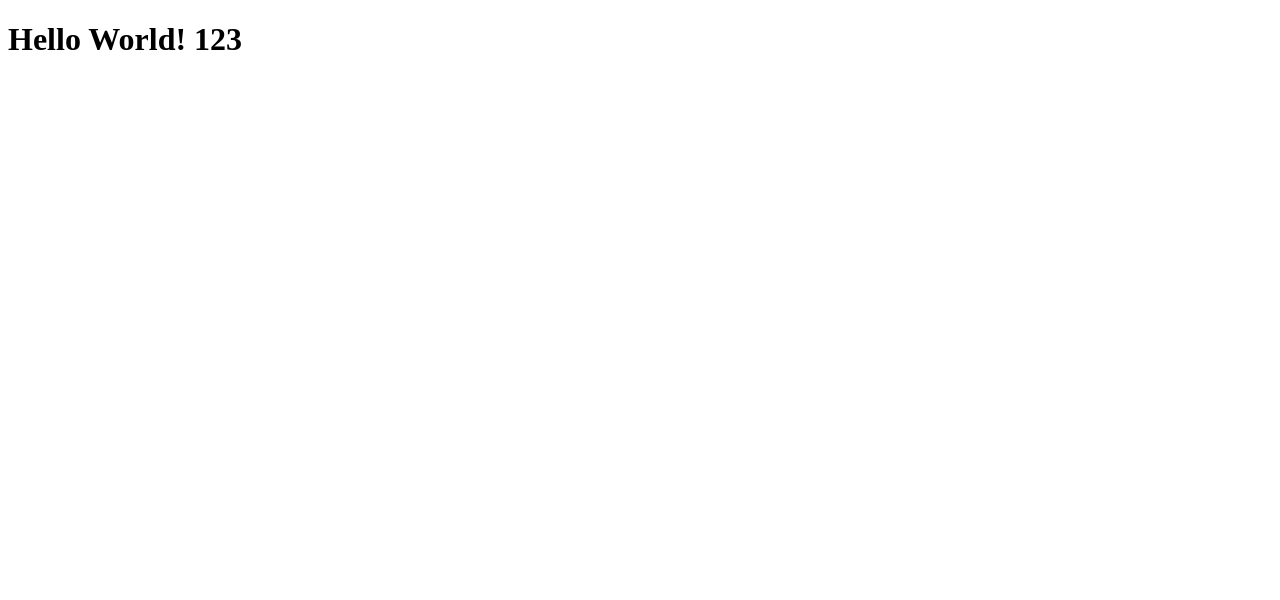
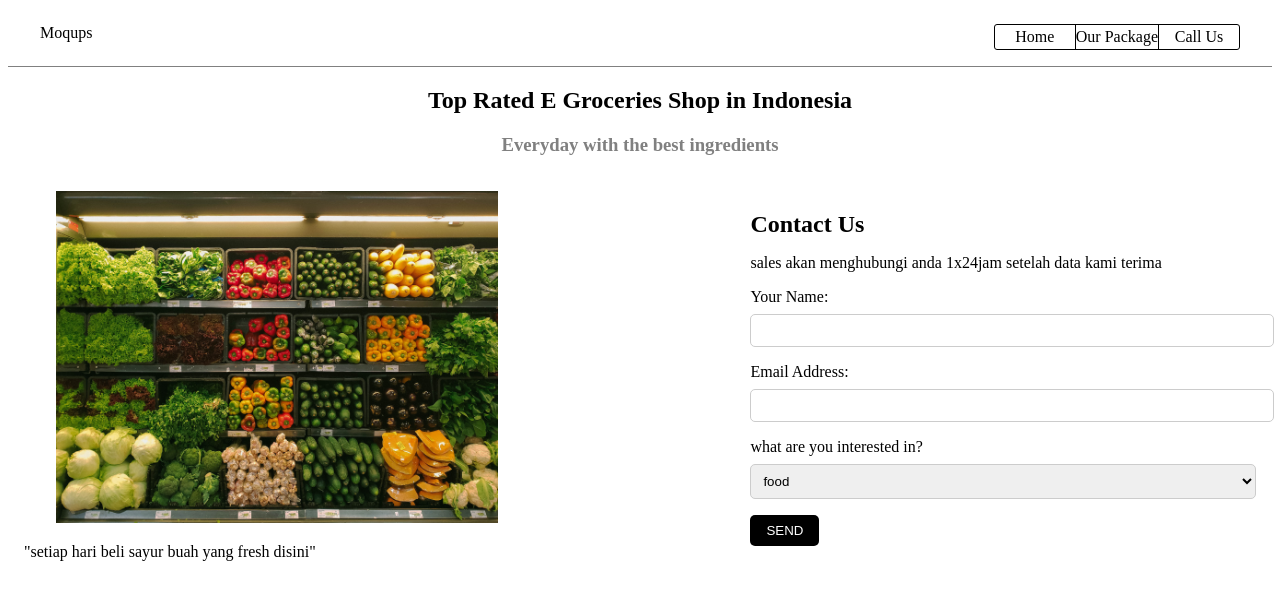
Before and after one commit to ryanfhrez/practice-revou, a plain HTML site: page index.html in a window 1280 px wide. Drawn offline with Linux system fonts and the light colour scheme.

Commit message:
update code

```diff
--- a/index.css
+++ b/index.css
@@ -0,0 +1,98 @@
+.header {
+  display: flex;
+  justify-content: space-between;
+  border-bottom: 1px solid gray;
+  padding: 1em 2em;
+}
+
+.nav {
+  display: flex;
+  border: 1px solid black;
+  border-radius: 3px;
+}
+
+.nav-item {
+  min-width: 80px;
+  text-align: center;
+  padding: 0.2em 0;
+}
+
+.nav-center {
+  border-right: 1px solid black;
+  border-left: 1px solid black;
+}
+
+section#home {
+  display: flex;
+  align-items: center;
+  flex-direction: column;
+}
+section#home h3 {
+  display: flex;
+  align-items: center;
+  flex-direction: column;
+  color: gray;
+}
+.container {
+  display: flex;
+  flex-wrap: wrap;
+  justify-content: space-between;
+}
+
+.main-left {
+  flex-basis: 50%;
+  padding: 1rem;
+}
+
+.main-left img {
+  max-width: 100%;
+}
+
+.main-left p {
+  margin-top: 1rem;
+}
+
+.main-right {
+  flex-basis: 40%;
+  padding: 1rem;
+}
+
+.main-right h2 {
+  font-size: 1.5rem;
+  margin-bottom: 1rem;
+}
+
+.main-right label {
+  display: block;
+  margin-top: 1rem;
+}
+
+.main-right input,
+.main-right textarea,
+.main-right select {
+  width: 100%;
+  padding: 0.5rem;
+  border-radius: 5px;
+  border: 1px solid #ccc;
+  margin-top: 0.5rem;
+}
+
+.main-right button {
+  display: block;
+  margin-top: 1rem;
+  background-color: black;
+  color: white;
+  border: none;
+  padding: 0.5rem 1rem;
+  border-radius: 5px;
+  cursor: pointer;
+}
+
+.main-right button:hover {
+  background-color: #3e8e41;
+}
+
+.main-left img {
+  width: 70%;
+  padding-left: 2em;
+}
--- a/index.html
+++ b/index.html
@@ -1,9 +1,53 @@
 <!DOCTYPE html>
-<html>
-    <head>
-        <title>Website New</title>
-    </head>
-    <body>
-        <h1>Hello World! 123</h1>
-    </body>
+<html lang="en">
+  <head>
+    <meta charset="UTF-8" />
+    <meta http-equiv="X-UA-Compatible" content="IE=edge" />
+    <meta name="viewport" content="width=device-width, initial-scale=1.0" />
+    <title>E-groceries</title>
+    <link rel="stylesheet" href="index.css" />
+  </head>
+  <body>
+    <header class="header">
+      <div class="logo">Moqups</div>
+      <div class="nav">
+        <div class="nav-item">Home</div>
+        <div class="nav-item nav-center">Our Package</div>
+        <div class="nav-item">Call Us</div>
+      </div>
+    </header>
+
+    <main class="main">
+      <section id="home">
+        <div class="banner">
+          <h1>Top Rated E Groceries Shop in Indonesia</h1>
+          <h3>Everyday with the best ingredients</h3>
+        </div>
+      </section>
+      <main class="container">
+        <section class="main-left">
+          <img src="img/fruit1.jpg" alt="Description of the image" />
+          <p>"setiap hari beli sayur buah yang fresh disini"</p>
+        </section>
+        <section class="main-right">
+          <h2>Contact Us</h2>
+          <p>sales akan menghubungi anda 1x24jam setelah data kami terima</p>
+          <form>
+            <label for="name">Your Name:</label>
+            <input type="text" id="name" name="name" required />
+            <label for="email">Email Address:</label>
+            <input type="email" id="email" name="email" required />
+            <label for="message">what are you interested in?</label>
+            <select id="message" name="message">
+              <option value="Food">food</option>
+              <option value="Food">Fruit</option>
+              <option value="Food">Vegetables</option>
+            </select>
+            <button type="submit">SEND</button>
+          </form>
+        </section>
+      </main>
+    </main>
+    <script src="index.js"></script>
+  </body>
 </html>
--- /dev/null
+++ b/index.js
@@ -0,0 +1,21 @@
+function validateForm() {
+  var name = document.getElementById("name").value;
+  var email = document.getElementById("email").value;
+
+  if (name == "" || email == "" || message == "") {
+    alert("Please fill out all fields");
+    return false;
+  }
+
+  if (!validateEmail(email)) {
+    alert("Please enter a valid email address");
+    return false;
+  }
+
+  return true;
+}
+
+function validateEmail(email) {
+  var re = /\S+@\S+\.\S+/;
+  return re.test(email);
+}
```
Also changed, not shown: img/fruit1.jpg (added), img/fruit2.jpg (added).
